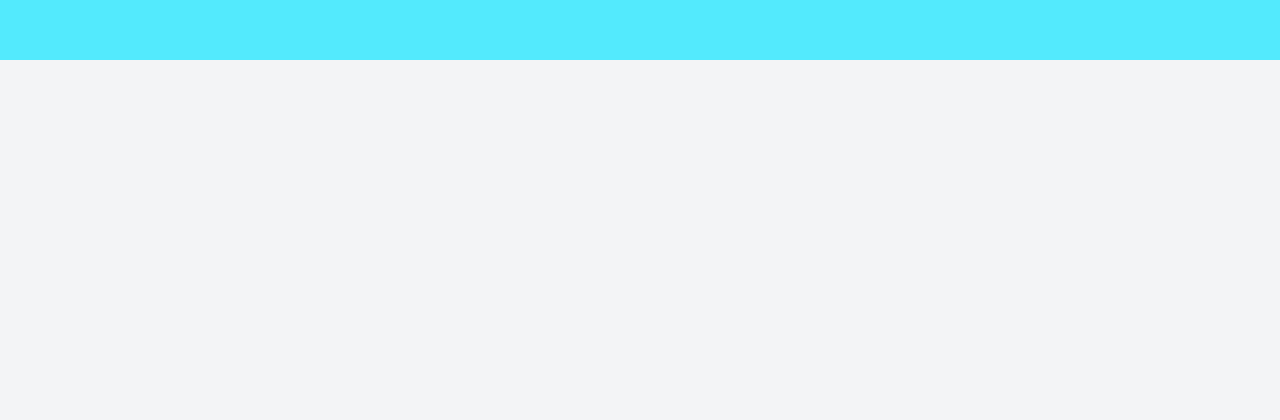
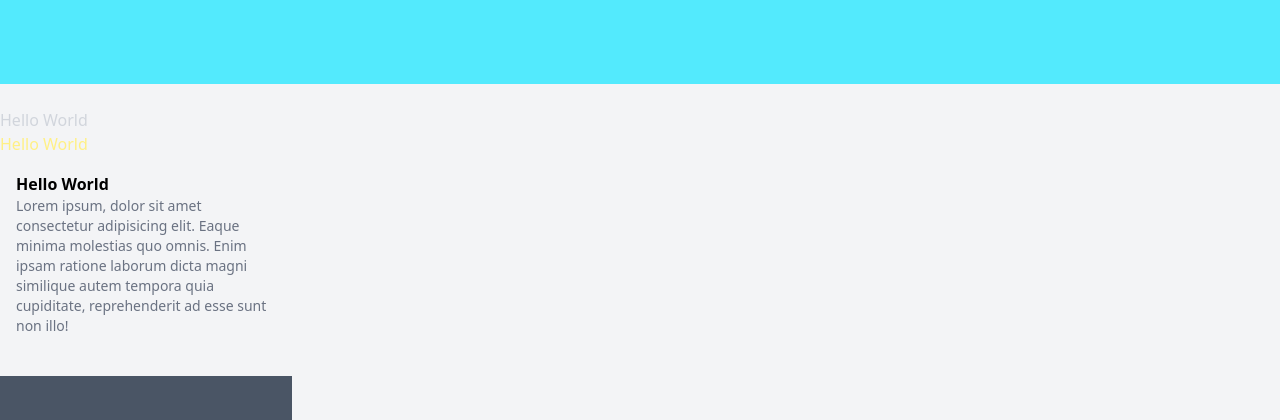
Before and after one commit to JyojiTenguam/TailWindCSS-explorer, a website: page src/index.html in a window 1280 px wide. Shown: the part 3492-3912 px from the top of the page. Before the commit the page ends 3552 px from the top, so only its background shows below. Drawn offline with Linux system fonts and the light colour scheme.

Commit message:
feat: adiciona adiciona exemplos de estados hover, focus e outros estados

```diff
--- a/src/index.html
+++ b/src/index.html
@@ -74,9 +74,26 @@
     <div class="p-4 text-white bg-gradient-to-bl from-purple-500 to-pink-500"></div>
   </div>
 
+  <br>
+
   <!-- Responsividade -->
   <div class="bg-gray-300 sm:bg-red-50 md:bg-amber-100 lg:bg-blue-200 xl:bg-cyan-300 2xl:bg-emerald-400 h-screen">
     <h1 class="text-sm sm:text-base md:text-xl lg:text-2xl">Hello World</h1>
   </div>
+
+  <br>
+
+  <!-- Estados hover, focus e outros estados -->
+  <h1 class="text-gray-300 hover:text-gray-800">Hello World</h1>
+  <h1 class="text-yellow-200 hover:text-yellow-500 hover:underline">Hello World</h1>
+
+  <div class="group w-72 bg-gray-100 p-4">
+    <h4 class="font-bold group-hover:text-blue-300">Hello World</h4>
+      <p class="text-gray-500 text-sm">Lorem ipsum, dolor sit amet consectetur adipisicing elit. Eaque minima molestias quo omnis. Enim ipsam ratione laborum dicta magni similique autem tempora quia cupiditate, reprehenderit ad esse sunt non illo!</p>
+  </div>
+
+  <br>
+
+  <input type="text" class="bg-gray-600 text-lg px-4 py-2 focus:text-red-300">
 </body>
 </html>
```
Also changed, not shown: README.md, src/output.css.
